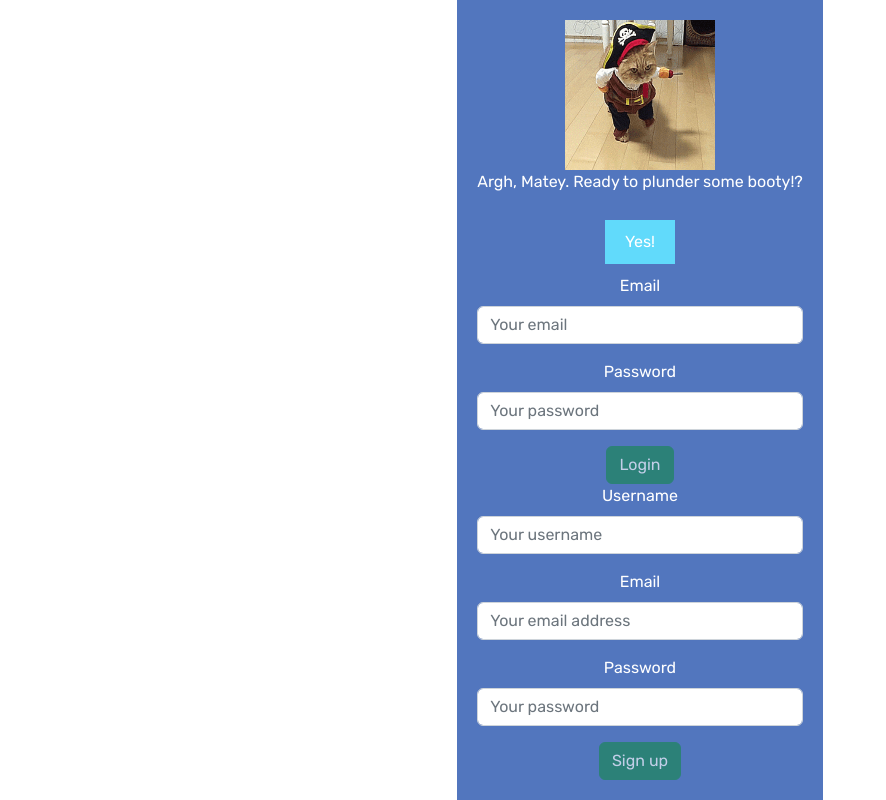
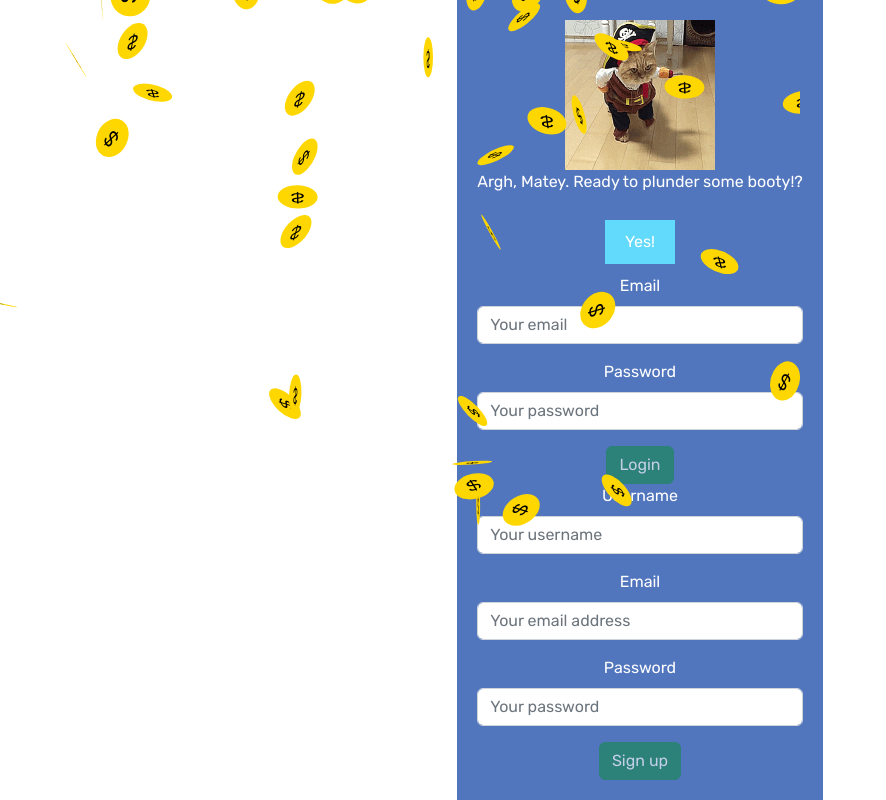
Before and after one commit to EMK2473/Wreckd-Treasure, a React (Vite) app in the folder client/: page / in a window 1280 px wide. Both pictures are taken after a click on the button "Yes!". Shown: the whole page, without its empty margins (0-886 px from the left). Built offline with nearby package versions, Linux system fonts and the light colour scheme.

Commit message:
confetti gold coins added to landing page; still needs adjustments

```diff
--- a/client/src/pages/LandingPage.jsx
+++ b/client/src/pages/LandingPage.jsx
@@ -1,44 +1,47 @@
-import React, { useState } from 'react';
+import React, { useState, useRef, useEffect } from 'react';
 import { Container, Col, Button, Row, Modal, Tab, Nav } from 'react-bootstrap';
 import LoginForm from '../components/LoginForm';
 import SignupForm from '../components/SignupForm';
 import Auth from '../utils/auth';
-// import backgroundImage from '../path/to/your/image.jpg'; // Adjust the path accordingly
+import Confetti from 'react-confetti';
+import '../App.css';
 
-import SearchShipWrecks from "./SearchShipWrecks"
-import App from '../App';
-// import SavedShipWrecks from "./pages/SavedShipWrecks";
-// import Navbar from "./components/Navbar";
-import '../App.css'
 const LandingPage = () => {
   const [showLoginForm, setShowLoginForm] = useState(false);
   const [showSignupForm, setShowSignupForm] = useState(false);
   const [userLoggedIn, setUserLoggedIn] = useState(Auth.loggedIn());
+  const [confettiActive, setConfettiActive] = useState(false);
+  const [buttonPosition, setButtonPosition] = useState({ x: 0, y: 0 });
+  const buttonRef = useRef();
+
+  useEffect(() => {
+    if (buttonRef.current) {
+      const rect = buttonRef.current.getBoundingClientRect();
+      setButtonPosition({ x: rect.left, y: rect.top });
+    }
+  }, [buttonRef]);
 
   const handleYesButtonClick = () => {
     setShowLoginForm(true);
     setShowSignupForm(true);
+    setConfettiActive(true);
+
+    if (buttonRef.current) {
+      const rect = buttonRef.current.getBoundingClientRect();
+      setButtonPosition({ x: rect.left + rect.width / 2, y: rect.top + rect.height / 2 });
+    }
+  };
+  const getRandomInt = (min, max) => {
+    return Math.floor(Math.random() * (max - min + 1)) + min;
   };
 
-  // const handleNoButtonClick = () => {
-  //   setShowLoginForm(false);
-  //   setShowSignupForm(false);
-  // };
-
   const handleLoginSignup = () => {
-    // Handle login or signup logic here
-    setUserLoggedIn(Auth.loggedIn()); // Update userLoggedIn state
-
-    // After successful login or signup, update the state to reflect user logged in
-    // setUserLoggedIn(true);
-
-    // Redirect to SearchShipWrecks after successful login or signup
+    setUserLoggedIn(Auth.loggedIn());
+    setConfettiActive(false);
     setShowLoginForm(false);
     setShowSignupForm(false);
   };
 
-  // Redirect to SearchShipWrecks if the user is logged in
-  // Redirect to LandingPage if the user is not logged in
   if (userLoggedIn) {
     return <App />;
   }
@@ -49,20 +52,54 @@ const LandingPage = () => {
         <>
           <img src={'/public/PirateGIF.gif'} className="App-logo" alt="logo" />
           <p>Argh, Matey. Ready to plunder some booty!?</p>
-          <button className="action-button" onClick={handleYesButtonClick}>Yes!</button>
-          {/* <button className="action-button" onClick={handleNoButtonClick}>No.</button> */}
+          <button
+            className="action-button"
+            onClick={handleYesButtonClick}
+            ref={buttonRef}
+          >
+            Yes!
+          </button>
+          {confettiActive && (
+            <Confetti
+              numberOfPieces={100}
+              width={800}
+              height={600}
+              gravity={0.6}
+              drawShape={(ctx) => {
+                ctx.beginPath();
+                ctx.arc(0, 0, 20, 0, 2 * Math.PI);
+                ctx.fillStyle = 'gold';
+                ctx.fill();
+                ctx.closePath();
+
+                ctx.font = '24px Arial';
+                ctx.fillStyle = 'black';
+                ctx.textAlign = 'center';
+                ctx.textBaseline = 'middle';
+                ctx.fillText('$', 0, 0);
+              }}
+              position={{
+                x: getRandomInt(0, window.innerWidth),
+                y: getRandomInt(-50, -10), // Adjust the range for the starting point above the screen
+              }}
+            />
+          )}
         </>
         {showLoginForm && (
-          <LoginForm onClose={() => {
-            setShowLoginForm(false);
-            handleLoginSignup();
-          }} />
+          <LoginForm
+            onClose={() => {
+              setShowLoginForm(false);
+              handleLoginSignup();
+            }}
+          />
         )}
         {showSignupForm && (
-          <SignupForm onClose={() => {
-            setShowSignupForm(false);
-            handleLoginSignup();
-          }} />
+          <SignupForm
+            onClose={() => {
+              setShowSignupForm(false);
+              handleLoginSignup();
+            }}
+          />
         )}
       </header>
     </div>
--- a/package.json
+++ b/package.json
@@ -19,6 +19,7 @@
     "@apollo/client": "^3.8.10",
     "@react-google-maps/api": "^2.19.2",
     "apollo-server-express": "^3.13.0",
+    "react-confetti": "^6.1.0",
     "semantic-ui-css": "^2.5.0",
     "semantic-ui-react": "^2.1.5"
   }
```
Also changed, not shown: 1 other file (tests, documents, lock files or other folders).
